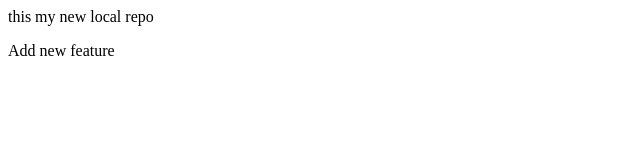
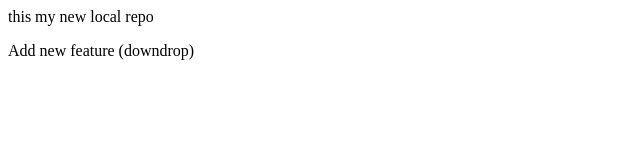
Before and after one commit to vidishachudasama/Localrepo, a plain HTML site: page index.html in a window 1280 px wide. Shown: the full height of the page, 0-640 px from the left. Drawn offline with Linux system fonts and the light colour scheme.

Commit message:
Add downdrop

```diff
--- a/index.html
+++ b/index.html
@@ -1,2 +1,2 @@
 <p> this my new local repo</p>
-<p>Add new feature</p>
+<p>Add new feature (downdrop)</p>
```
